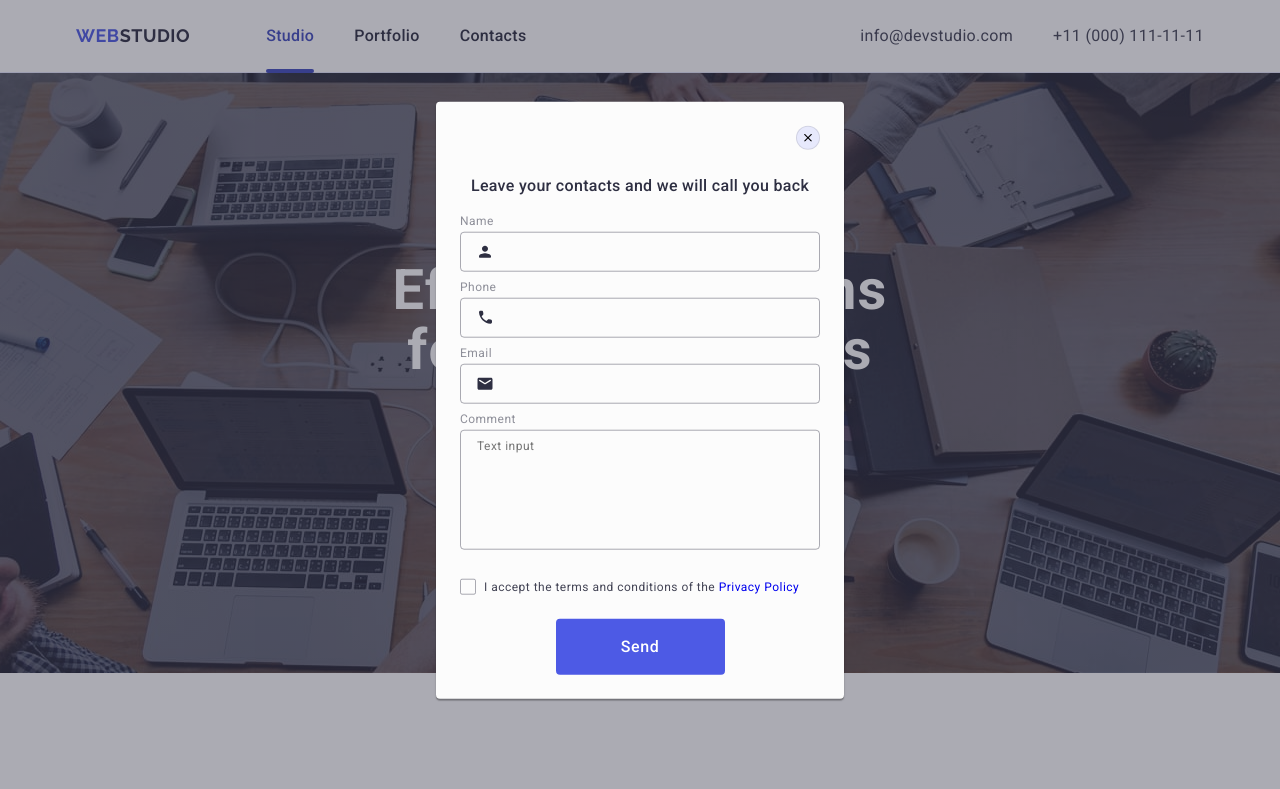
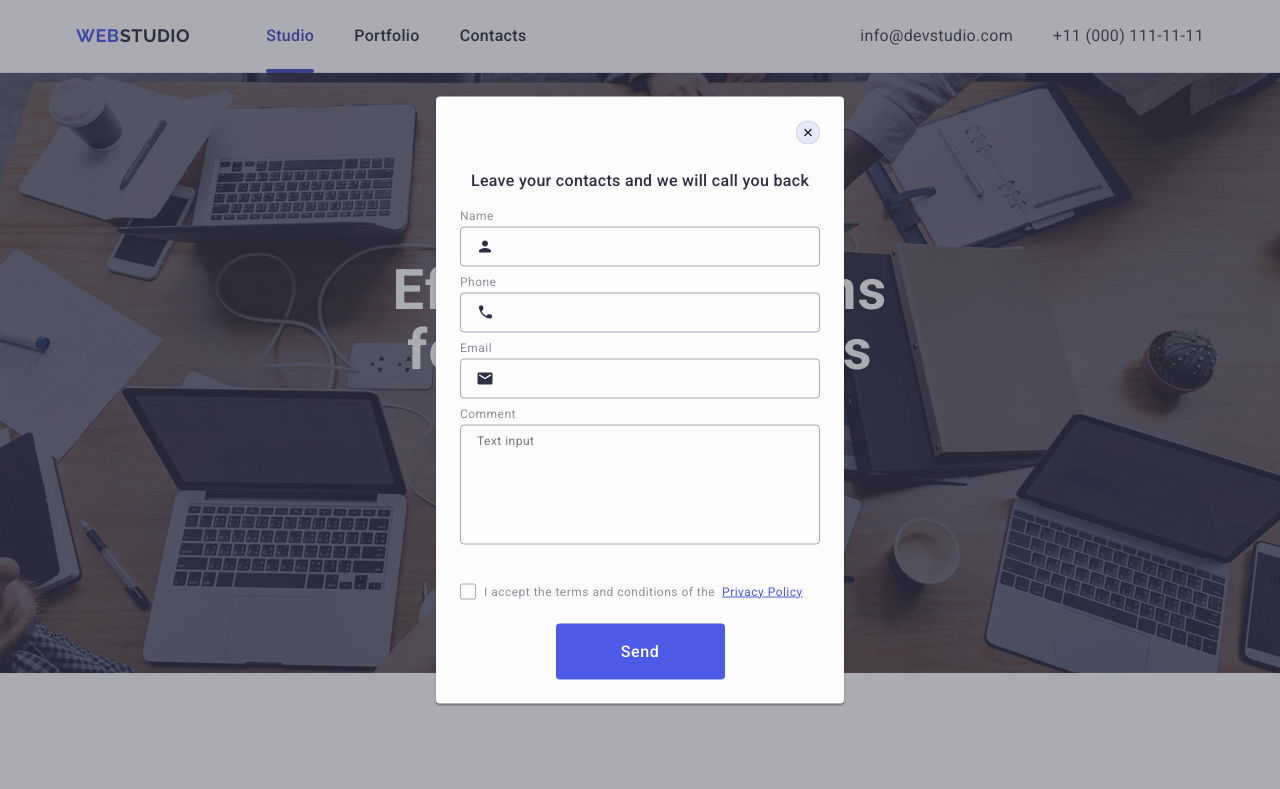
Before and after one commit to ArtemVakhovskyi/goit-markup-hw-05, a plain HTML site: page index.html in a window 1280 px wide. Shown: the top 789 px of the page. Drawn offline with nearby package versions, Linux system fonts and the light colour scheme.

Commit message:
finalfix

```diff
--- a/css/style.css
+++ b/css/style.css
@@ -615,6 +615,9 @@ img {
 .modal-field {
   margin-bottom: 8px;
 }
+.modal-comment-field {
+  margin-bottom: 16px;
+}
 .modal-item {
   width: 100%;
   border: 1px solid rgba(46, 47, 66, 0.4);
@@ -690,28 +693,37 @@ img {
 .modal-textarea:focus {
   border-color: #4d5ae5;
 }
-.check-text {
-  font-weight: 400;
-  font-size: 12px;
-  line-height: 117%;
-  letter-spacing: 0.04em;
-  display: flex;
-  align-items: center;
+
+.form-field-policy {
   margin-bottom: 24px;
 }
-.check-element {
-  width: 16px;
-  height: 16px;
-  margin-right: 8px;
-  border-radius: 2px;
-  border: 1px solid rgba(46, 47, 66, 0.4);
-  display: flex;
-  align-items: center;
-  justify-content: center;
-  fill: none;
-}
-.modal-check:checked + .check-element {
+.policy-input:checked ~ .policy-label .policy-box {
   background-color: #404bbf;
   border: none;
   fill: #f4f4fd;
 }
+.policy-label {
+  font-size: 12px;
+  line-height: 1.17;
+  letter-spacing: 0.04em;
+  color: #8e8f99;
+  align-items: center;
+}
+.policy-box {
+  width: 16px;
+  height: 16px;
+  border: 1px solid rgba(46, 47, 66, 0.4);
+  border-radius: 2px;
+  display: inline-flex;
+  align-items: center;
+  justify-content: center;
+  fill: transparent;
+  margin-right: 8px;
+  transition: background-color 250ms cubic-bezier(0.4, 0, 0.2, 1),
+    border 250ms cubic-bezier(0.4, 0, 0.2, 1),
+    fill 250ms cubic-bezier(0.4, 0, 0.2, 1);
+}
+.policy-link {
+  color: #4d5ae5;
+  text-decoration: underline;
+}
--- a/index.html
+++ b/index.html
@@ -541,7 +541,7 @@
               </svg>
             </div>
           </div>
-          <div class="modal-field">
+          <div class="modal-comment-field">
             <label class="modal-input-text" for="user-comment">Comment </label>
             <textarea
               class="modal-textarea modal-item"
@@ -550,22 +550,22 @@
               placeholder="Text input"
             ></textarea>
           </div>
-          <div class="modal-field">
-            <label class="check-text">
-              <input
-                type="checkbox"
-                name="policy"
-                id="policy"
-                class="modal-check visually-hidden"
-                value="true"
-              />
-              <span class="check-element">
-                <svg class="check-icon" width="10" height="8">
+          <div class="form-field-policy">
+            <input
+              class="policy-input visually-hidden"
+              id="user-privacy"
+              type="checkbox"
+              name="user-privacy"
+              value="true"
+              required
+            />
+            <label class="policy-label" for="user-privacy">
+              <span class="policy-box">
+                <svg class="policy-icon" width="10" height="8">
                   <use href="./images/icons.svg#icon-Vector"></use>
-                </svg>
-              </span>
-              I accept the terms and conditions of the&nbsp;
-              <a href="#">Privacy Policy</a>
+                </svg> </span
+              >I accept the terms and conditions of the&nbsp;
+              <a class="policy-link" href="#">Privacy Policy</a>
             </label>
           </div>
           <button class="modal-send" type="submit">Send</button>
```
